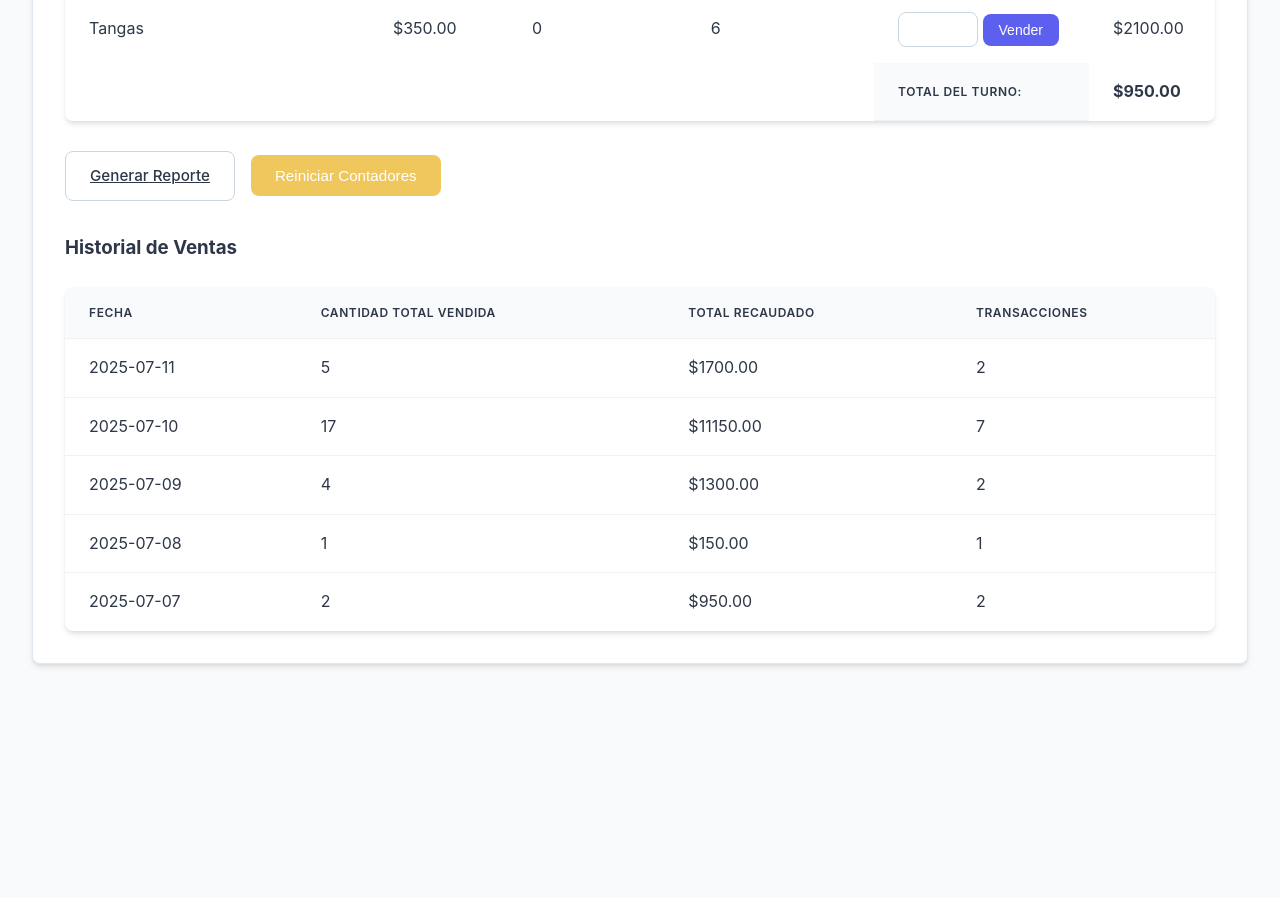
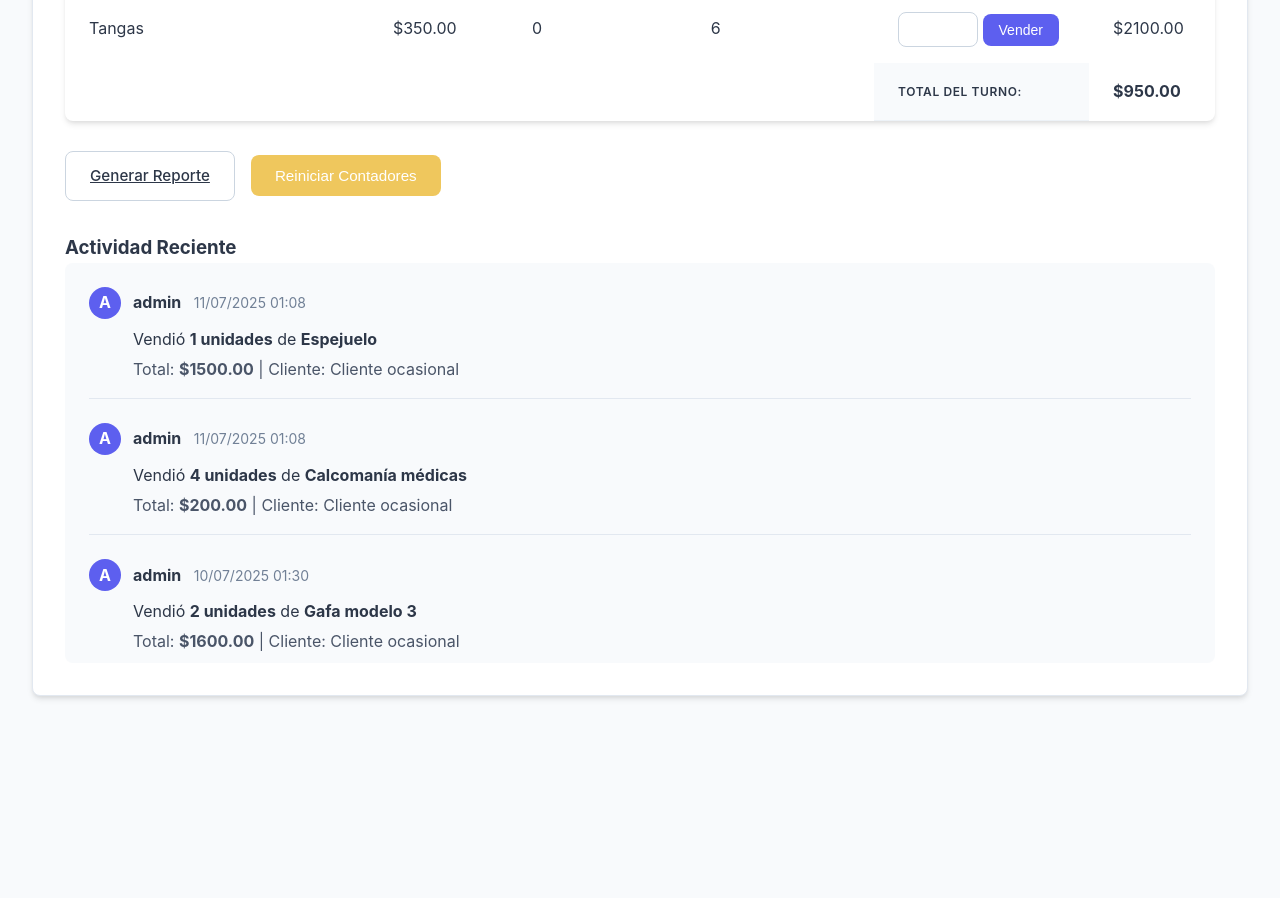
Before and after one commit to Josearb/management_modules, a Flask app: page /sales in a window 1280 px wide. Shown: the part 1223-2121 px from the top of the page. Run offline with Flask 3, Linux system fonts and the light colour scheme; a user stored in the database is signed in; data comes from the database, SQL or seed files in the repository.

Commit message:
se eliminó el historial y se colocó un chtter

```diff
--- a/app.py
+++ b/app.py
@@ -136,13 +136,16 @@ def sales():
     # GET request
     products = Product.query.order_by(Product.name).all()
 
-    # Obtener ventas agrupadas por fecha
-    sales_history = db.session.query(
-        db.func.date(Sale.date).label('sale_date'),
-        db.func.sum(Sale.quantity).label('total_quantity'),
-        db.func.sum(Sale.total).label('daily_total'),
-        db.func.count(Sale.id).label('sales_count')
-    ).group_by(db.func.date(Sale.date)).order_by(db.func.date(Sale.date).desc()).all()
+    # Obtener actividades para el chatter
+    chatter_activities = db.session.query(
+        Sale, User, Product
+    ).join(
+        User, User.id == Sale.user_id
+    ).join(
+        Product, Product.id == Sale.product_id
+    ).order_by(
+        Sale.date.desc()
+    ).limit(50).all()
 
     # Calcular total acumulado del turno
     today_total = db.session.query(db.func.sum(Sale.total)).filter(
@@ -151,7 +154,7 @@ def sales():
 
     return render_template('sales.html',
                          products=products,
-                         sales_history=sales_history,
+                         chatter_activities=chatter_activities,
                          current_date=datetime.utcnow().date(),
                          today_total=today_total)
 
--- a/models.py
+++ b/models.py
@@ -34,7 +34,7 @@ class Sale(db.Model):
     id = db.Column(db.Integer, primary_key=True)
     customer = db.Column(db.String(100), nullable=False)
     total = db.Column(db.Float, nullable=False)
-    date = db.Column(db.String(20), nullable=False)  # Considera usar DateTime
+    date = db.Column(db.DateTime, nullable=False, default=datetime.utcnow)  # Considera usar DateTime
     user_id = db.Column(db.Integer, db.ForeignKey('user.id'), nullable=False)
     product_id = db.Column(db.Integer, db.ForeignKey('product.id'), nullable=False)
     quantity = db.Column(db.Integer, nullable=False)
--- a/templates/sales.html
+++ b/templates/sales.html
@@ -62,33 +62,36 @@
     </div>
 
     <div class="mt-4">
-        <h3>Historial de Ventas</h3>
-        <table class="data-table">
-            <thead>
-                <tr>
-                    <th>Fecha</th>
-                    <th>Cantidad Total Vendida</th>
-                    <th>Total Recaudado</th>
-                    <th>Transacciones</th>
-                </tr>
-            </thead>
-            <tbody>
-                {% for sale in sales_history %}
-                <tr>
-                    <td>{{ sale.sale_date }}</td>
-                    <td>{{ sale.total_quantity }}</td>
-                    <td>${{ "%.2f"|format(sale.daily_total) }}</td>
-                    <td>{{ sale.sales_count }}</td>
-                </tr>
-                {% else %}
-                <tr>
-                    <td colspan="4" class="text-center">
-                        No hay ventas registradas
-                    </td>
-                </tr>
-                {% endfor %}
-            </tbody>
-        </table>
+        <h3>Actividad Reciente</h3>
+        <div class="chatter-container" style="background: #f8fafc; border-radius: 8px; padding: 1.5rem; max-height: 400px; overflow-y: auto;">
+            {% for sale, user, product in chatter_activities %}
+            <div class="chatter-message" style="margin-bottom: 1.5rem; padding-bottom: 1rem; border-bottom: 1px solid #e2e8f0;">
+                <div style="display: flex; align-items: center; margin-bottom: 0.5rem;">
+                    <div style="width: 32px; height: 32px; background-color: #5D5FEF; color: white; border-radius: 50%; display: flex; align-items: center; justify-content: center; margin-right: 0.75rem; font-weight: bold;">
+                        {{ user.username[0]|upper }}
+                    </div>
+                    <div>
+                        <strong>{{ user.username }}</strong>
+                        <span style="color: #718096; font-size: 0.875rem; margin-left: 0.5rem;">
+                            {{ sale.date.strftime('%d/%m/%Y %H:%M') }}
+                        </span>
+                    </div>
+                </div>
+                <div style="padding-left: 2.75rem;">
+                    <p style="margin-bottom: 0.25rem;">
+                        Vendió <strong>{{ sale.quantity }} unidades</strong> de <strong>{{ product.name }}</strong>
+                    </p>
+                    <p style="color: #4a5568;">
+                        Total: <strong>${{ "%.2f"|format(sale.total) }}</strong> | Cliente: {{ sale.customer }}
+                    </p>
+                </div>
+            </div>
+            {% else %}
+            <div style="text-align: center; color: #718096; padding: 2rem;">
+                No hay actividad registrada
+            </div>
+            {% endfor %}
+        </div>
     </div>
 </div>
 
```
